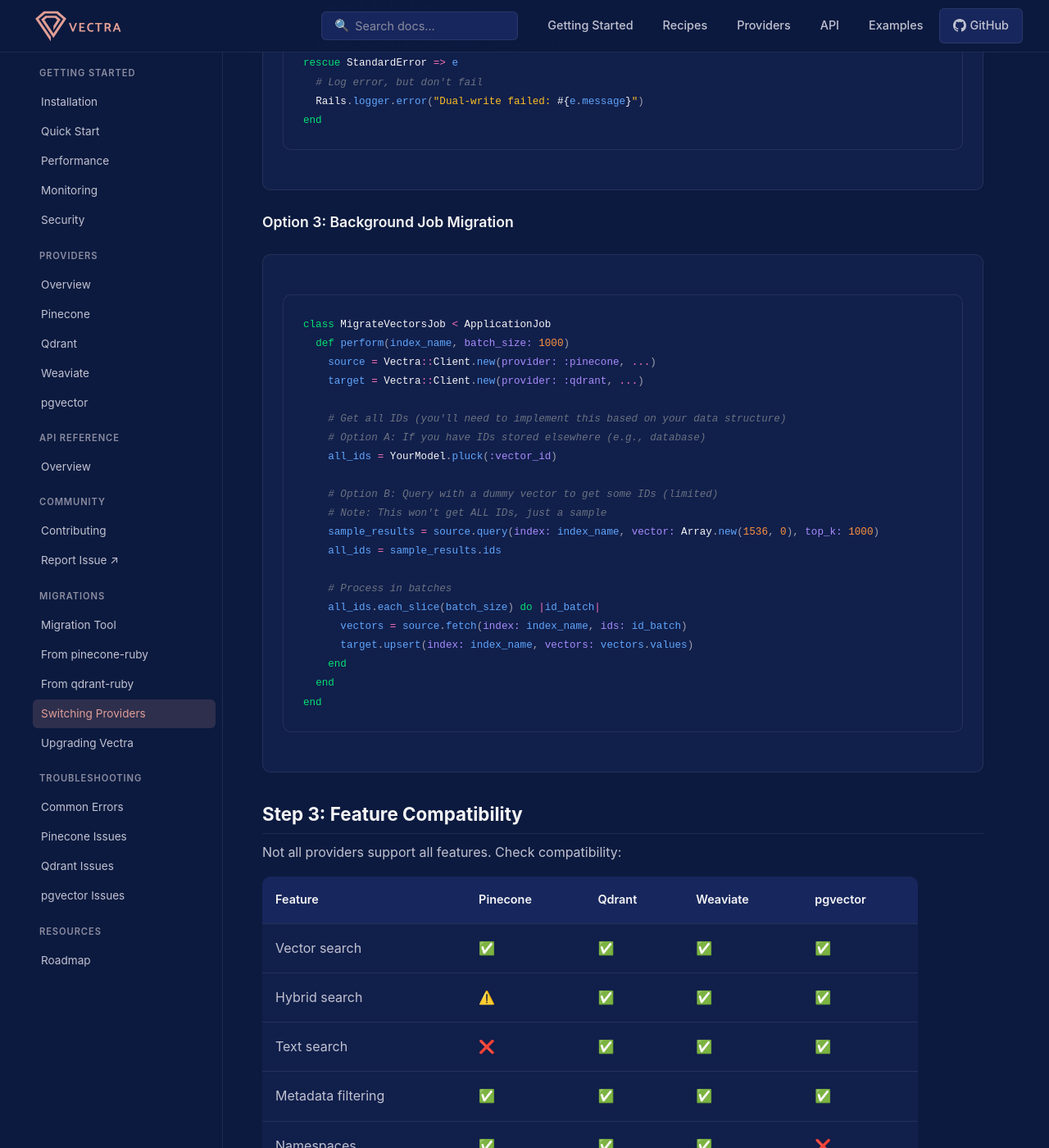
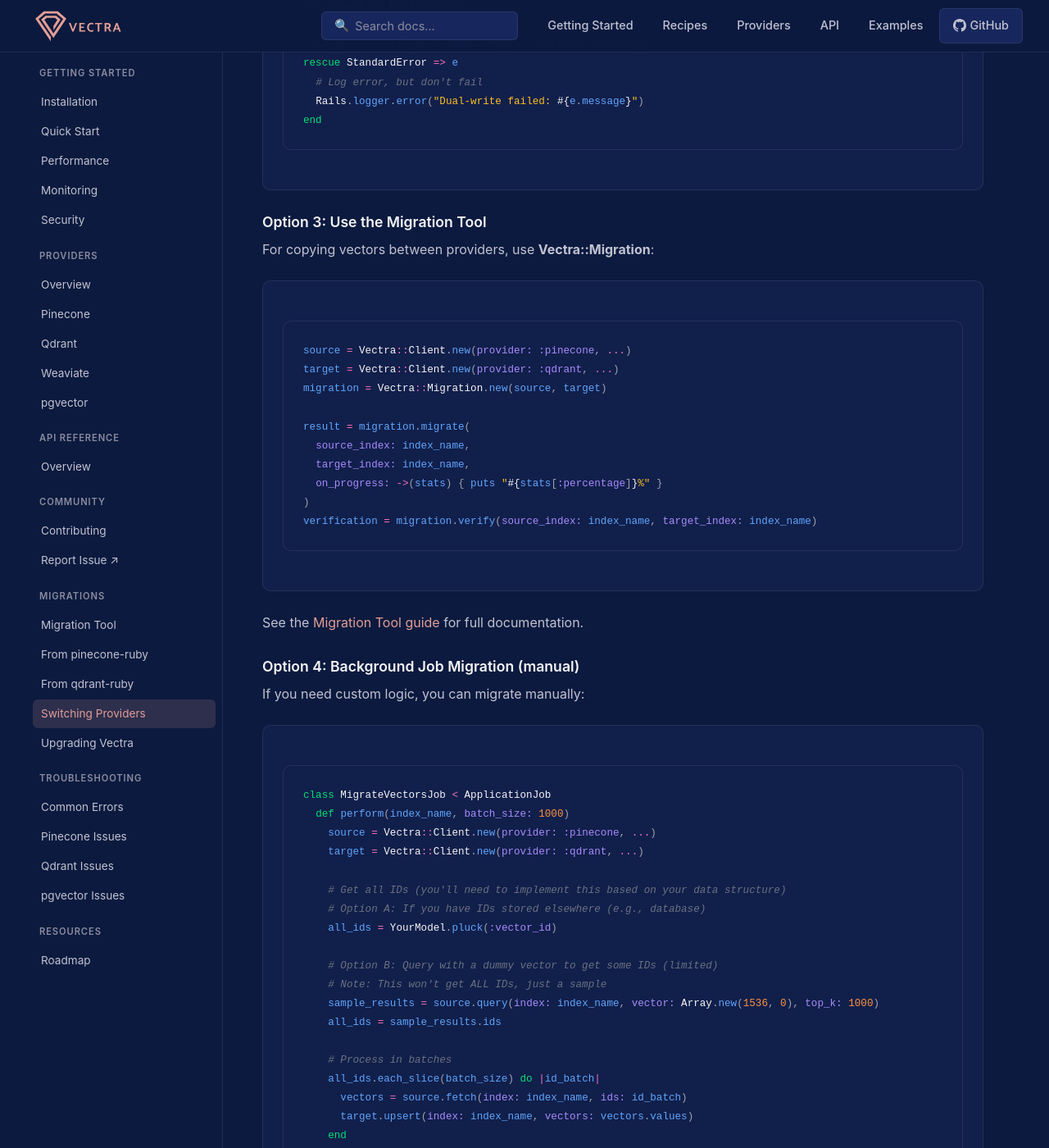
Before and after one commit to stokry/vectra, a Jekyll site: the page built from docs/guides/migrations/switching-providers.md, in a window 1280 px wide and 1400 px high, scrolled down 3449 px. Shown: the whole window at 82% size. Built offline with Jekyll 4.4.1, drawn with Linux system fonts in a browser that asks for light colours; comment, search, counter and statistics services are not loaded.

Commit message:
Enhance middleware and migration documentation
- Added a custom logger example for Request ID tracking in middleware.md to improve logging capabilities.
- Updated the migration section in switching-providers.md to introduce the Migration Tool for copying vectors between providers, including code examples and a reference to the Migration Tool guide for comprehensive documentation.

````diff
--- a/docs/guides/migrations/switching-providers.md
+++ b/docs/guides/migrations/switching-providers.md
@@ -112,7 +112,28 @@ rescue StandardError => e
 end
 ```
 
-### Option 3: Background Job Migration
+### Option 3: Use the Migration Tool
+
+For copying vectors between providers, use **Vectra::Migration**:
+
+```ruby
+source = Vectra::Client.new(provider: :pinecone, ...)
+target = Vectra::Client.new(provider: :qdrant, ...)
+migration = Vectra::Migration.new(source, target)
+
+result = migration.migrate(
+  source_index: index_name,
+  target_index: index_name,
+  on_progress: ->(stats) { puts "#{stats[:percentage]}%" }
+)
+verification = migration.verify(source_index: index_name, target_index: index_name)
+```
+
+See the [Migration Tool guide](/guides/migration-tool/) for full documentation.
+
+### Option 4: Background Job Migration (manual)
+
+If you need custom logic, you can migrate manually:
 
 ```ruby
 class MigrateVectorsJob < ApplicationJob
````
Also changed, not shown: docs/guides/middleware.md (+5 -1 lines).
